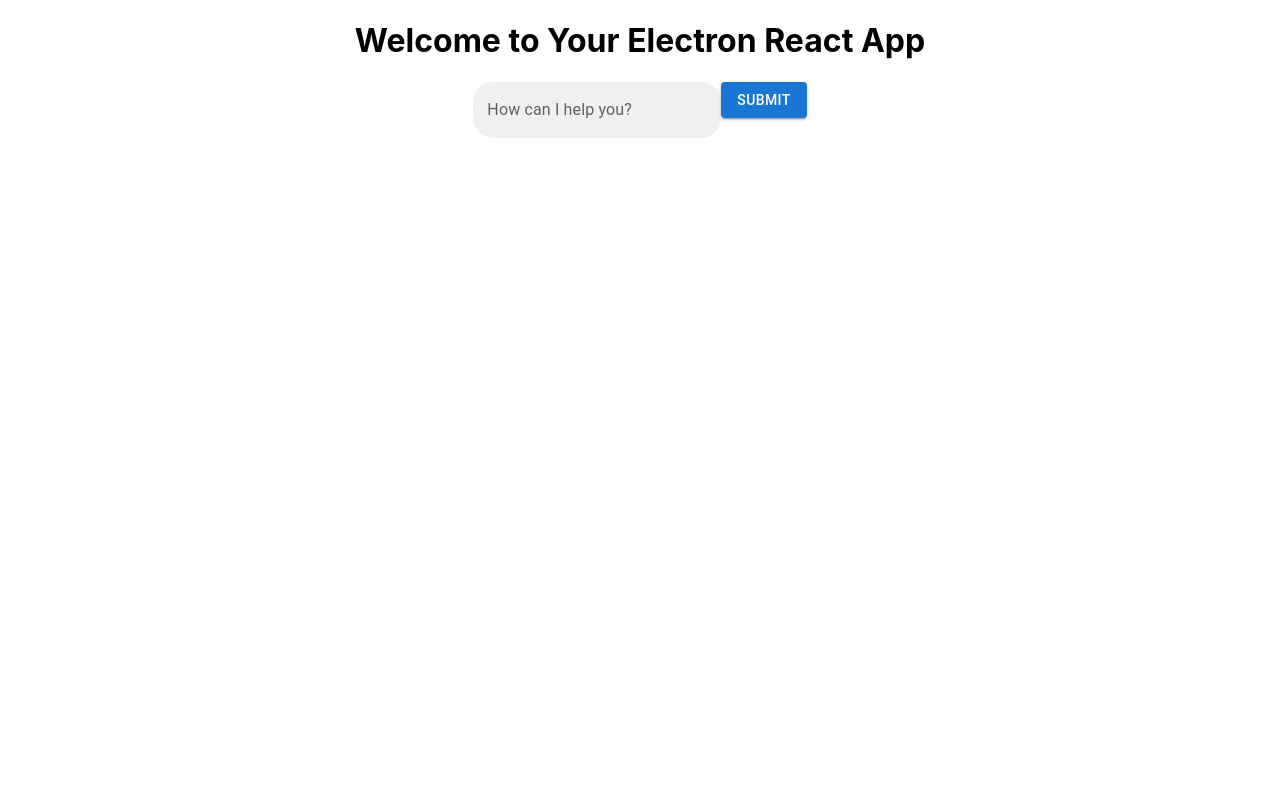
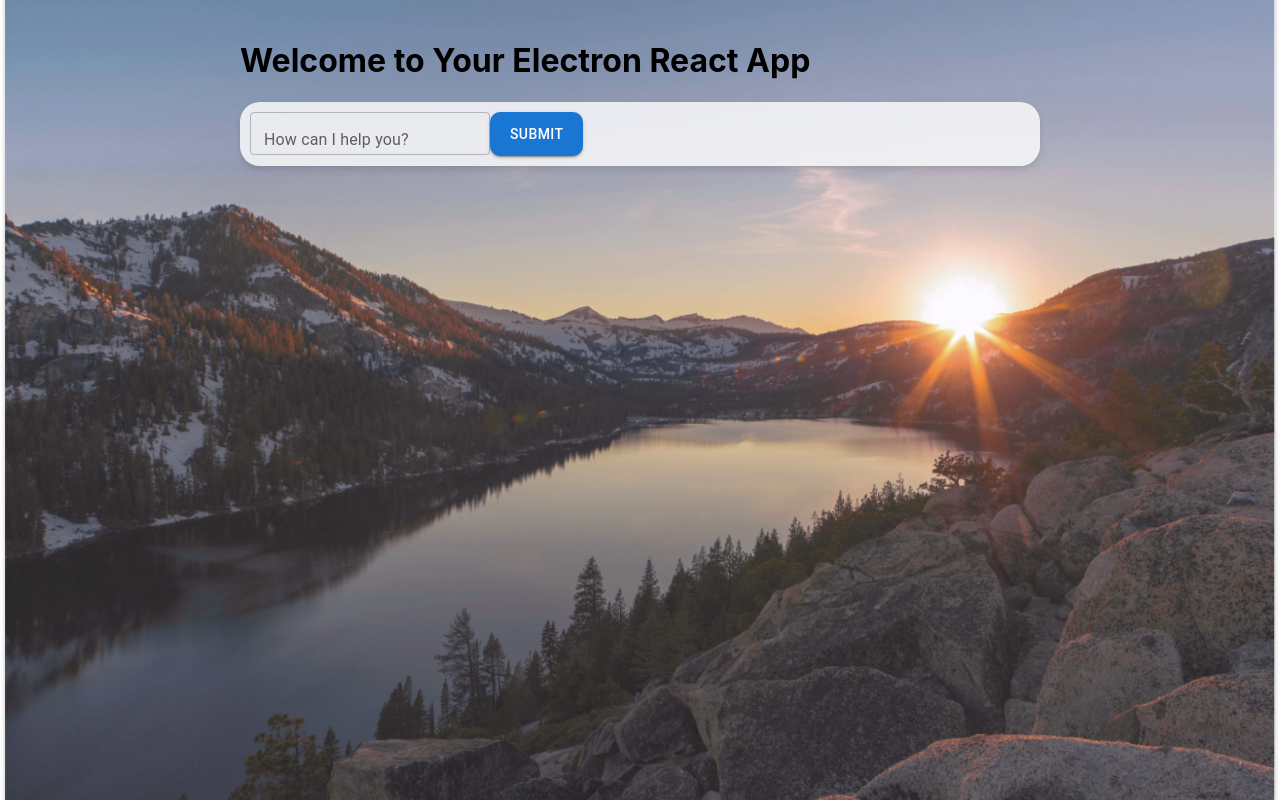
Before and after one commit to sfkunal/EmailSearch, a React (Create React App) app in the folder frontend/: page / in a window 1280 px wide. Built offline with nearby package versions, Linux system fonts and the light colour scheme.

Commit message:
added background + reorganized

```diff
--- a/frontend/src/App.css
+++ b/frontend/src/App.css
@@ -1,5 +1,11 @@
 .App {
   text-align: center;
+  background-image: url('images/background.jpg');
+  background-size: cover;
+  background-position: center;
+  height: 100vh; /* Full viewport height */
+  margin: 0;
+  padding: 0;
 }
 
 .App-logo {
--- a/frontend/src/App.js
+++ b/frontend/src/App.js
@@ -1,5 +1,5 @@
 import logo from './logo.svg';
-import './App.css';
+import './layout.css';
 import MainPage from "./MainPage.js";
 
 function App() {
--- a/frontend/src/MainPage.js
+++ b/frontend/src/MainPage.js
@@ -22,43 +22,27 @@
   };
 
   return (
-    <Box sx={{ flexGrow: 1, margin: 2 }}>
+    <div className="SearchBar">
       <TextField
         id="search-bar"
-        className="text"
         value={searchQuery}
         onChange={handleChange}
         label="How can I help you?"
         variant="outlined"
         placeholder="Search Mail"
-        sx={{
-          '& .MuiOutlinedInput-root': {
-            borderRadius: '20px',
-            backgroundColor: '#f0f0f0',
-            '& fieldset': {
-              borderColor: 'transparent',
-            },
-            '&:hover fieldset': {
-              borderColor: 'transparent',
-            },
-            '&.Mui-focused fieldset': {
-              borderColor: 'primary.main',
-            },
-          },
-        }}
       />
-      <Button variant="contained" color="primary" type="button" onClick={handleClick}>
+      <Button variant="contained" color="primary" onClick={handleClick}>
         Submit
       </Button>
-    </Box>
+    </div>
   );
-}
+};
 
 function MainPage() {
   const [searchResults, setSearchResults] = useState([]);
 
   return (
-    <div>
+    <div className="MainPage">
       <h1>Welcome to Your Electron React App</h1>
       <SearchBar searchResults={searchResults} setSearchResults={setSearchResults} />
       {/* Add more components and content here */}
--- /dev/null
+++ b/frontend/src/layout.css
@@ -0,0 +1,58 @@
+/* layout.css */
+
+html, body {
+    margin: 0;
+    padding: 0;
+    height: 100%;
+    overflow-x: hidden;
+  }
+
+  .App {
+    background-image: url('images/background.jpg');
+    background-size: cover;
+    background-position: center;
+    background-repeat: no-repeat;
+    width: 100%;
+    height: 100%;
+    position: fixed;
+    top: 0;
+    left: 0;
+  }
+
+  .MainPage {
+    position: relative;
+    z-index: 1;
+    width: 100%;
+    max-width: 800px;
+    margin: 0 auto;
+    padding: 20px;
+  }
+
+  .SearchBar {
+    background-color: rgba(255, 255, 255, 0.8);
+    backdrop-filter: blur(10px);
+    border-radius: 20px;
+    box-shadow: 0 4px 6px rgba(0, 0, 0, 0.1);
+    padding: 10px;
+    margin-bottom: 20px;
+  }
+
+  .SearchBar input[type="text"] {
+    border: none;
+    border-radius: 10px;
+    padding: 10px;
+    width: 100%;
+  }
+
+  .SearchBar button {
+    background-color: #1976d2;
+    color: white;
+    border: none;
+    padding: 10px 20px;
+    border-radius: 10px;
+    cursor: pointer;
+  }
+
+  .SearchBar button:hover {
+    background-color: #1565c0;
+  }
```
Also changed, not shown: frontend/src/images/background.jpg (added).
